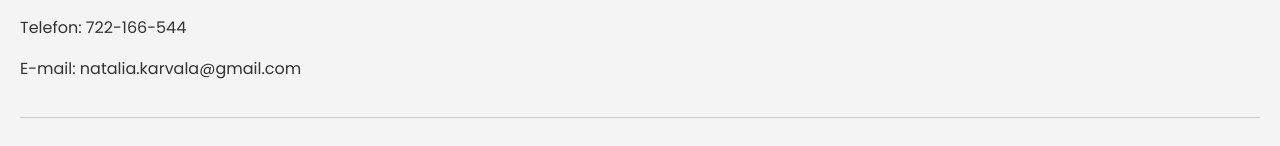
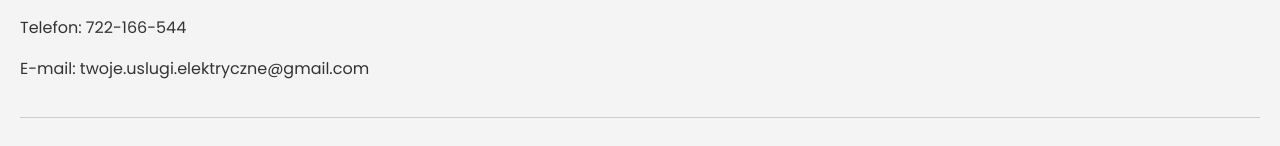
Before and after one commit to NataKar05/TUE, a plain HTML site: page src/kontakt.html in a window 1280 px wide. Shown: the part 969-1115 px from the top of the page. Drawn offline with Linux system fonts and the light colour scheme.

Commit message:
formularz zmieniony

```diff
--- a/src/kontakt.html
+++ b/src/kontakt.html
@@ -52,7 +52,7 @@
     <section>
         <h3>Nasze dane kontaktowe:</h3>
         <p>Telefon: 722-166-544</p>
-        <p>E-mail: natalia.karvala@gmail.com</p>
+        <p>E-mail: twoje.uslugi.elektryczne@gmail.com</p>
     </section>
 </main>
 
```
